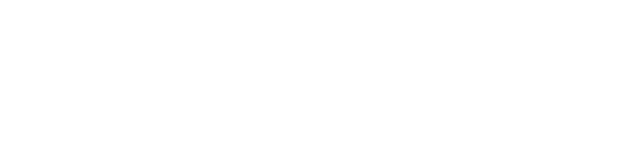
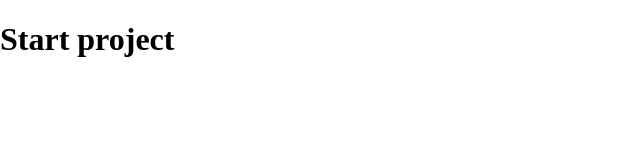
Before and after one commit to SilverSilk/git_test, a plain HTML site: page index.html in a window 1280 px wide. Shown: the whole page, without its empty margins (0-640 px from the left). Drawn offline with Linux system fonts and the light colour scheme.

Commit message:
h1 was added + styles for body

```diff
--- a/assets/css/style.css
+++ b/assets/css/style.css
@@ -0,0 +1,4 @@
+body{
+	padding: 0;
+	margin: 0;
+}
--- a/index.html
+++ b/index.html
@@ -7,6 +7,6 @@
 	<script src="assets/js/common.js"></script>
 </head>
 <body>
-
+	<h1>Start project</h1>
 </body>
 </html>
```
